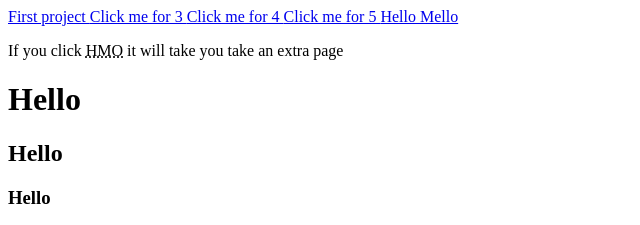
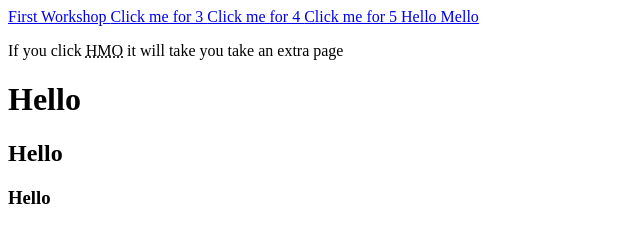
Before and after one commit to Jordanxavi1418/Designforweb, a plain HTML site: page index.html in a window 1280 px wide. Shown: the top 225 px of the page, 0-640 px from the left. Drawn offline with Linux system fonts and the light colour scheme.

Commit message:
commit to the changes

```diff
--- a/index.html
+++ b/index.html
@@ -16,7 +16,7 @@
 <!--below are the links-->
 <body>
     <a href="003Workshop/index.html">
-      First project
+      First Workshop
       </a>
     <a href="index3.html">
     Click me for 3
```
